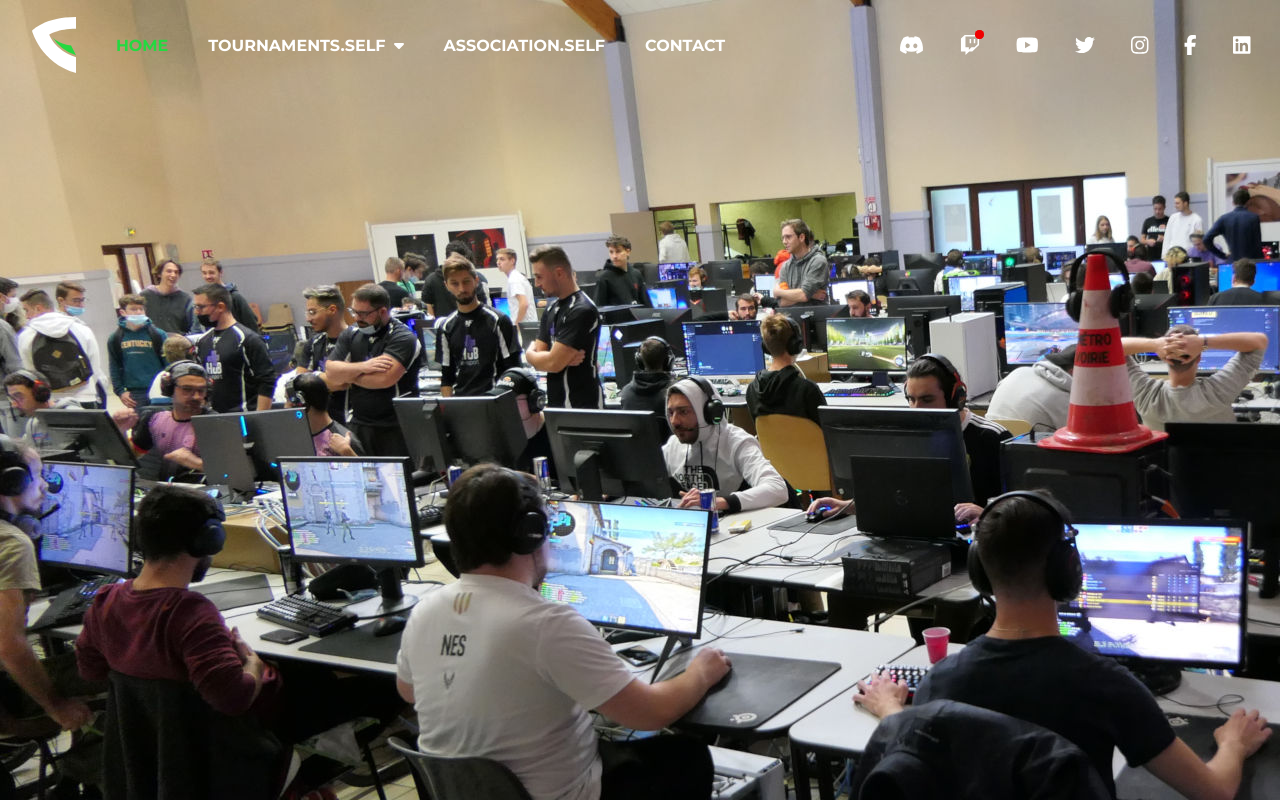
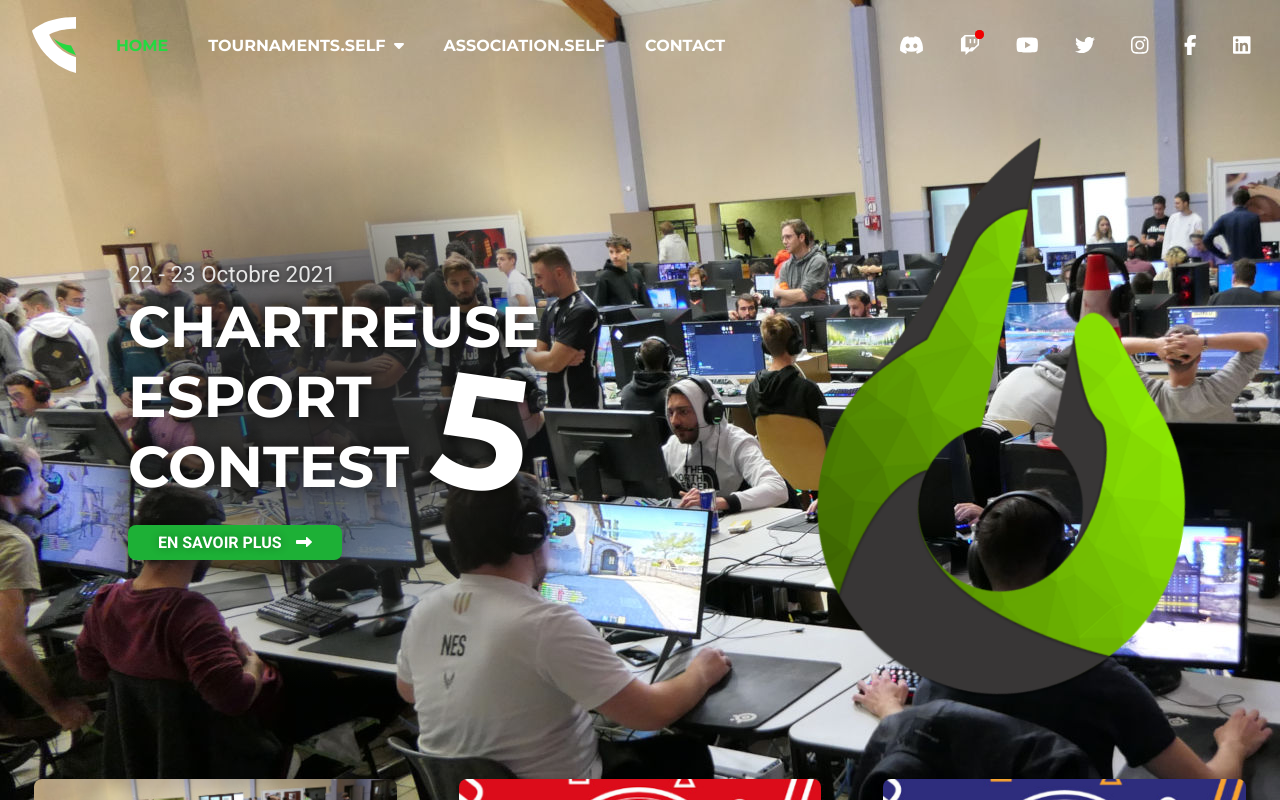
Before and after one commit to Alpes-Esport/Website, a Vue app: page / in a window 1280 px wide. Shown: the top 800 px of the page. Built offline with nearby package versions, Linux system fonts and the light colour scheme; what @splidejs/vue-splide would draw is missing.

Commit message:
Add CSS and content to carousel

```diff
--- a/src/App.vue
+++ b/src/App.vue
@@ -22,7 +22,7 @@ export default {
 :root {
   --bg-color: #262626;
   --text-color: #ffffff;
-  --subtext-color: #e1e1e1;
+  --subtext-color: #e6e6e6;
   --footer-text-color: #b9b9b9;
   --green-touch: #23d940;
   --green-touch-alt: #1db036;
@@ -94,4 +94,19 @@ body {
 .hidden {
   display: none !important;
 }
+
+#carousel .splide__pagination {
+  bottom: 40px !important;
+  gap: 6px;
+
+  .splide__pagination__page {
+    background: var(--text-color) !important;
+    opacity: 1;
+    padding: 5px !important;
+
+    &.is-active {
+      background: var(--green-touch) !important;
+    }
+  }
+}
 </style>
--- a/src/views/Home.vue
+++ b/src/views/Home.vue
@@ -2,9 +2,33 @@
   <main>
     <h1 class="hidden">Chartreuse Gaming</h1>
     <article id="carousel">
-      <Splide :options="options" aria-label="My Favorite Images">
+      <Splide :options="options" :aria-label="$t('tournaments.self')">
         <SplideSlide>
-          <img src="@/assets/img/carousel/CEC_5.jpg" alt="Sample 1" />
+          <section>
+            <p>22 - 23 Octobre 2021</p>
+            <p class="CEC5">
+              Chartreuse<br />
+              Esport<br />
+              Contest <span>5</span>
+            </p>
+            <router-link to="/" class="btn">
+              En savoir plus
+              <font-awesome-icon icon="fa-solid fa-right-long" />
+            </router-link>
+            <i></i>
+          </section>
+          <i></i>
+          <div>
+            <img
+              class="slide-logo"
+              src="@/assets/img/carousel/CEC_5_logo.png"
+              alt="Logo Chartreuse Esport Contest 5"
+            />
+          </div>
+          <img
+            src="@/assets/img/carousel/CEC_5.jpg"
+            alt="Chartreuse Esport Contest 5"
+          />
         </SplideSlide>
       </Splide>
     </article>
@@ -134,13 +158,14 @@ export default {
         rewind: true,
         rewindByDrag: true,
         autoplay: true,
-        perPage: 1,
-        perMove: 1,
         keyboard: true,
-        height: "700px",
-        fixedHeight: this.height,
         cover: true,
         arrows: false,
+        heightRatio: 0.4,
+        speed: 350,
+        rewindSpeed: this.speed,
+        easing: "cubic-bezier(0.25, 0, 0.25, 1)",
+        interval: 7200,
       },
     };
   },
@@ -150,7 +175,100 @@ export default {
 <style scoped lang="scss">
 @import "node_modules/compass-mixins/lib/compass/css3";
 
+#carousel {
+  position: relative;
+
+  &,
+  .splide,
+  .splide__slide {
+    min-height: 400px;
+    max-height: 700px;
+  }
+
+  .slide-logo {
+    z-index: 0;
+    height: 80%;
+    display: block !important;
+    position: absolute;
+    right: 6%;
+    bottom: 0;
+    transform: rotate(12deg);
+  }
+
+  .splide__slide > i {
+    z-index: 1;
+    pointer-events: none;
+    position: absolute;
+    width: 100%;
+    height: calc(100% + 1px);
+    @include box-shadow(
+      inset 0 175px 180px 0px rgb(38, 38, 38),
+      inset 0 -175px 90px -30px rgb(38, 38, 38)
+    );
+  }
+
+  section {
+    z-index: 2;
+    position: absolute;
+    bottom: 20%;
+    left: 10%;
+    display: flex;
+    flex-flow: column nowrap;
+    gap: 4px;
+
+    & > p:first-of-type {
+      color: var(--subtext-color);
+      font-size: 1.4em;
+      text-shadow: 0 0 8px rgb(0, 0, 0);
+    }
+
+    & > p:last-of-type {
+      position: relative;
+      font-size: 3.6em;
+      text-shadow: 0 0 16px rgba(0, 0, 0, 0.8);
+      text-transform: uppercase;
+      font-family: var(--title-font);
+      font-weight: bold;
+    }
+
+    a {
+      width: max-content;
+      margin: 20px 0 0;
+      padding: 8px 30px;
+
+      svg {
+        margin-left: 10px;
+      }
+    }
+
+    i {
+      z-index: -1;
+      width: calc(100% + 300px);
+      height: calc(100% + 300px);
+      top: -150px;
+      left: -150px;
+      position: absolute;
+      background: rgb(38, 38, 38);
+      background: radial-gradient(
+        circle,
+        rgba(38, 38, 38, 1) 0%,
+        rgba(252, 70, 107, 0) 60%
+      );
+    }
+
+    .CEC5 span {
+      position: absolute;
+      font-size: 2.8em;
+      line-height: 0;
+      right: 10px;
+      transform: rotate(8deg);
+    }
+  }
+}
+
 #old-tournaments {
+  padding-top: 16px;
+
   h2 {
     font-size: 1.6em;
     margin-bottom: 16px;
@@ -266,6 +384,7 @@ export default {
       margin-top: 50px;
       font-size: 1.2em;
       text-align: justify;
+      color: var(--subtext-color);
     }
 
     img {
```
Also changed, not shown: src/main.js (+7 -2 lines), src/assets/img/carousel/CEC_5_logo.png (added).
